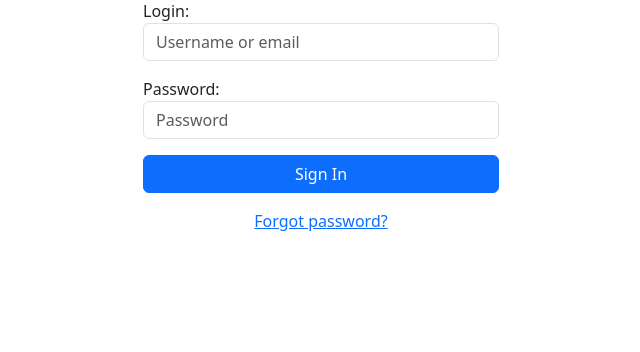
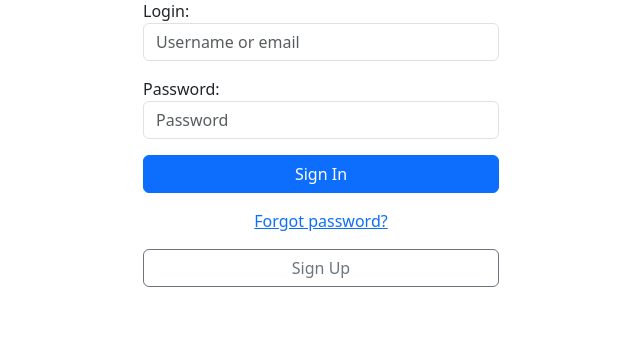
Before and after one commit to CXBeale/to-do-list, a Django app: page /accounts/login/ in a window 1280 px wide. Shown: the part 143-495 px from the top of the page, without its empty margins (319-959 px from the left). Run offline with Django 5.2, Linux system fonts and the light colour scheme; some libraries are stand-ins or nearby versions.

Commit message:
add sign up optoin on the sign in page

```diff
--- a/templates/account/login.html
+++ b/templates/account/login.html
@@ -23,6 +23,9 @@
     <div class="mt-3 text-center">
       <a href="{% url 'account_reset_password' %}">Forgot password?</a>
     </div>
+    <div class="mt-3 text-center">
+      <a href="{% url 'account_signup' %}" class="btn btn-outline-secondary w-100">Sign Up</a>
+    </div>
   </div>
 </div>
 {% endblock %}
```
